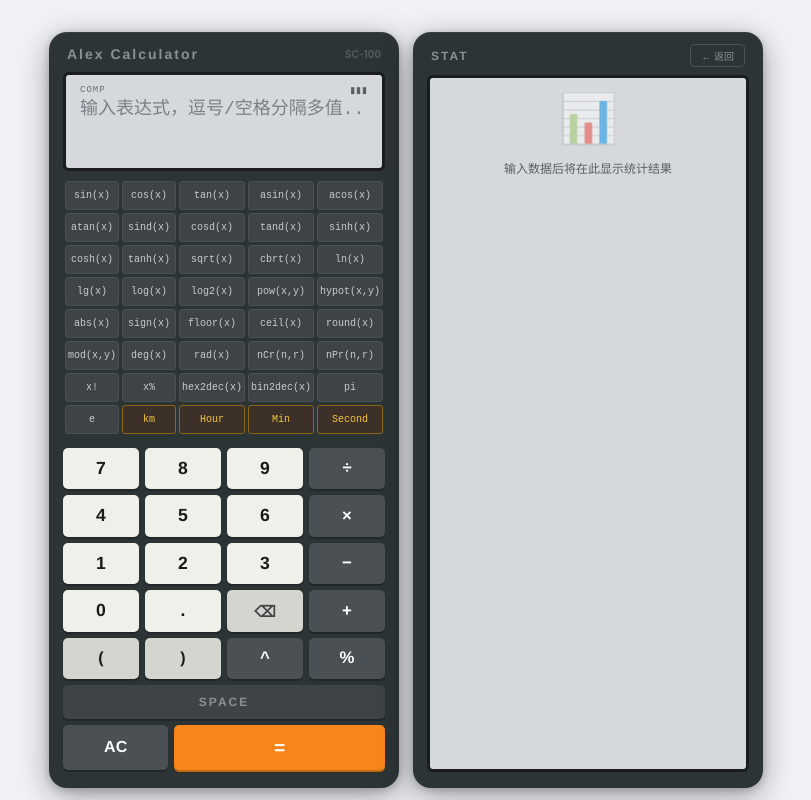
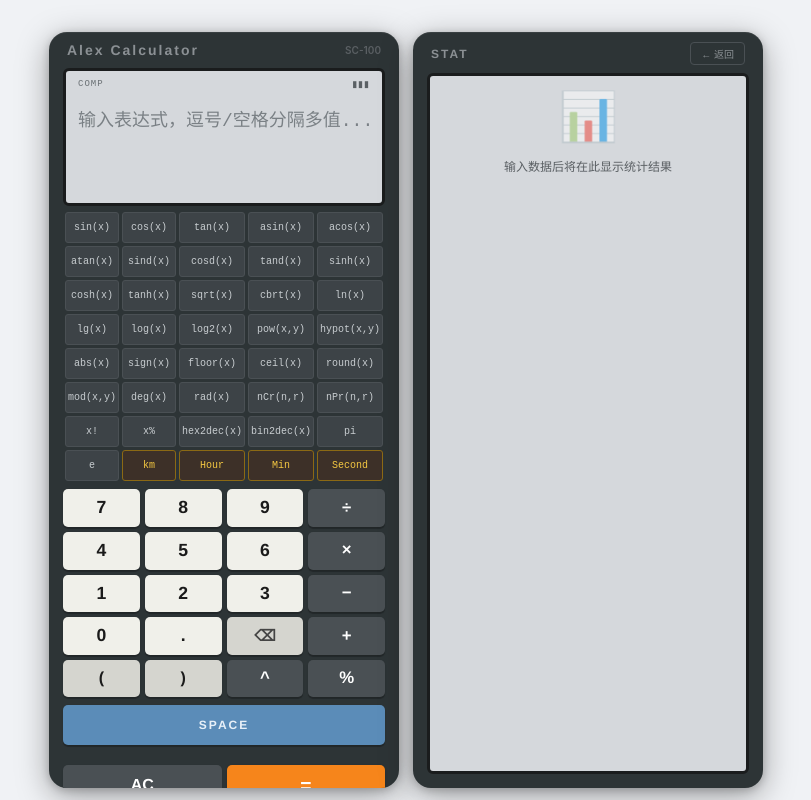
Before and after one commit to alexwoo79/calculator, a Vue app: page / in a window 1280 px wide. Shown: the whole page, without its empty margins (211-1022 px from the left). Built offline with nearby package versions, Linux system fonts and the light colour scheme.

Commit message:
ui updated

```diff
--- a/src/components/Calculator.vue
+++ b/src/components/Calculator.vue
@@ -1,5 +1,5 @@
 <script setup>
-import { ref, computed } from "vue";
+import { ref, computed, onMounted, onUnmounted } from "vue";
 
 const inputText = ref("");
 const numbers = ref([]);
@@ -9,6 +9,7 @@ const copiedIdx = ref(-1);
 const quickPasteText = ref("");
 const displayResult = ref(null);
 const lastInput = ref("");       // 上一次计算的输入
+const lastResultValue = ref(null); // 上一次计算结果（数值，用于连算）
 const aBound = ref(75);
 const bBound = ref(50);
 const cBound = ref(25);
@@ -51,6 +52,74 @@ const resultUnit = computed(() => {
     if (hasTime && !hasDist) return 'h';                     // 纯时间
     if (hasDist && !hasTime) return 'km';                    // 纯距离
     return '';
+});
+
+// ===== 键盘按键反馈 =====
+const activeKey = ref(null); // 当前高亮的按键标识
+let audioCtx = null;
+
+// 物理键盘 → 计算器按键映射
+const keyMap = {
+    '0': '0', '1': '1', '2': '2', '3': '3', '4': '4', '5': '5', '6': '6', '7': '7', '8': '8', '9': '9',
+    '.': '.', ',': '.',
+    '/': '÷', '*': '×', '-': '−', '+': '+',
+    'Backspace': '⌫', 'Delete': '⌫',
+    ' ': 'Space', 'Spacebar': 'Space',
+    'Enter': '=', '=': '=',
+    'Escape': 'AC',
+    '(': '(', ')': ')',
+    '^': '^', '%': '%',
+};
+
+function playClick() {
+    if (!audioCtx) {
+        try { audioCtx = new (window.AudioContext || window.webkitAudioContext)(); } catch { return; }
+    }
+    const osc = audioCtx.createOscillator();
+    const gain = audioCtx.createGain();
+    osc.connect(gain);
+    gain.connect(audioCtx.destination);
+    osc.type = 'sine';
+    osc.frequency.setValueAtTime(1200, audioCtx.currentTime);
+    osc.frequency.exponentialRampToValueAtTime(600, audioCtx.currentTime + 0.06);
+    gain.gain.setValueAtTime(0.12, audioCtx.currentTime);
+    gain.gain.exponentialRampToValueAtTime(0.001, audioCtx.currentTime + 0.08);
+    osc.start(audioCtx.currentTime);
+    osc.stop(audioCtx.currentTime + 0.08);
+}
+
+function onKeyDown(e) {
+    const mapped = keyMap[e.key];
+    if (!mapped) return;
+    e.preventDefault();
+    activeKey.value = mapped;
+    playClick();
+    // 映射到计算器操作
+    if (mapped === '=' || mapped === 'AC' || mapped === '⌫' || mapped === 'Space') {
+        if (mapped === '=') handleKeyboardSubmit();
+        else if (mapped === 'AC') calcClear();
+        else if (mapped === '⌫') inputText.value = inputText.value.slice(0, -1);
+        else if (mapped === 'Space') inputText.value += ' ';
+    } else {
+        inputText.value += mapped === '÷' ? '/' : mapped === '×' ? '*' : mapped === '−' ? '-' : mapped;
+    }
+}
+
+function onKeyUp(e) {
+    const mapped = keyMap[e.key];
+    if (mapped && activeKey.value === mapped) {
+        activeKey.value = null;
+    }
+}
+
+onMounted(() => {
+    window.addEventListener('keydown', onKeyDown);
+    window.addEventListener('keyup', onKeyUp);
+});
+
+onUnmounted(() => {
+    window.removeEventListener('keydown', onKeyDown);
+    window.removeEventListener('keyup', onKeyUp);
 });
 
 // 计算器按键处理
@@ -87,6 +156,7 @@ function calcClear() {
     errorMsg.value = '';
     displayResult.value = null;
     lastInput.value = '';
+    lastResultValue.value = null;
     numbers.value = [];
 }
 
@@ -255,6 +325,7 @@ function clearResults() {
     numbers.value = [];
     errorMsg.value = "";
     displayResult.value = null;
+    lastResultValue.value = null;
 }
 
 // 历史记录点击复用
@@ -428,15 +499,27 @@ function insertHint(hint) {
 // 键盘输入处理
 function handleKeyboardSubmit() {
     errorMsg.value = "";
+    const input = inputText.value.trim();
+
+    // 无输入但有上次结果 → 直接复用结果
+    if (!input && lastResultValue.value !== null) {
+        return;
+    }
+    if (!input) return;
+
+    // 有上次结果且输入以运算符开头 → 连算
+    let expr = input;
+    if (lastResultValue.value !== null && /^[+\-*/^%]/.test(input)) {
+        expr = String(lastResultValue.value) + ' ' + input;
+    }
+
     displayResult.value = null;
-    const input = inputText.value.trim();
-    if (!input) return;
 
     try {
         const nums = [];
         // 包含逗号或换行 → 直接按分隔符处理
-        if (/[,\n]/.test(input)) {
-            const tokens = input.split(/[,\s\n]+/);
+        if (/[,\n]/.test(expr)) {
+            const tokens = expr.split(/[,\s\n]+/);
             for (const token of tokens) {
                 if (!token) continue;
                 nums.push(evaluateSingle(token));
@@ -444,10 +527,10 @@ function handleKeyboardSubmit() {
         } else {
             // 先尝试将整行作为一个表达式求值（如 "1 + 3"）
             try {
-                nums.push(evaluateSingle(input));
+                nums.push(evaluateSingle(expr));
             } catch {
                 // 整行求值失败，按空格分割逐个求值（如 "1 2 3"）
-                const tokens = input.split(/\s+/);
+                const tokens = expr.split(/\s+/);
                 for (const token of tokens) {
                     if (!token) continue;
                     nums.push(evaluateSingle(token));
@@ -458,11 +541,19 @@ function handleKeyboardSubmit() {
             errorMsg.value = "未解析到有效的数字";
             return;
         }
+        // 有上次结果且非运算符开头 → 多值输入将结果纳入数组首位
+        if (lastResultValue.value !== null && !/^[+\-*/^%]/.test(input)) {
+            if (/[,\n]/.test(input) || nums.length > 1) {
+                nums.unshift(lastResultValue.value);
+                expr = String(lastResultValue.value) + ', ' + input;
+            }
+        }
         numbers.value = nums;
-        addHistory("键盘", inputText.value, nums);
-        lastInput.value = inputText.value;
+        addHistory("键盘", expr, nums);
+        lastInput.value = expr;
         // 屏幕显示总和
         const sum = nums.reduce((a, b) => a + b, 0);
+        lastResultValue.value = nums.length > 1 ? sum : nums[0];
         displayResult.value = nums.length > 1 ? formatNum(sum) : formatNum(nums[0]);
         inputText.value = "";
     } catch (err) {
@@ -507,30 +598,32 @@ function formatNum(n) {
                         <span class="status-mem" v-if="history.length">M</span>
                         <span class="status-bat">▮▮▮</span>
                     </div>
-                    <div class="screen-expr" v-if="displayResult && lastInput">
-                        {{ lastInput }}
+                    <div class="screen-expr" :class="{ 'screen-hidden': !(displayResult && lastInput) }">
+                        {{ lastInput || '\u00A0' }}
                     </div>
                     <div class="screen-input">
-                        <input v-model="inputText" class="screen-input-field" placeholder="输入表达式，逗号/空格分隔多值..."
-                            @keyup.enter="handleKeyboardSubmit" />
+                        <input v-model="inputText" class="screen-input-field"
+                            :placeholder="displayResult ? '' : '输入表达式，逗号/空格分隔多值...'"
+                            @keydown.space.prevent="inputText += ' '" @keyup.enter="handleKeyboardSubmit" />
                     </div>
                     <div class="screen-output">
                         <div class="output-row">
-                            <span v-if="displayResult" class="output-value">{{ displayResult }}<span v-if="resultUnit"
+                            <span v-show="displayResult" class="output-value">{{ displayResult }}<span v-if="resultUnit"
                                     class="output-unit"> {{ resultUnit }}</span></span>
-                            <span v-else-if="previewResult" class="output-value dim">{{ previewResult.value }}</span>
-                            <span v-if="displayResult && paceText" class="output-pace" @click="showPace = !showPace"
+                            <span v-show="!displayResult && previewResult" class="output-value dim">{{
+                                previewResult?.value || '\u00A0' }}</span>
+                            <span v-show="displayResult && paceText" class="output-pace" @click="showPace = !showPace"
                                 title="点击切换配速显示">{{ paceText }}</span>
                         </div>
-                        <span v-if="errorMsg" class="output-error">{{ errorMsg }}</span>
+                        <span v-show="errorMsg" class="output-error">{{ errorMsg }}</span>
                     </div>
-                    <div class="screen-stats" v-if="stats">
-                        <span>n={{ stats.count }}</span>
-                        <span>Σ={{ formatNum(stats.sum) }}</span>
-                        <span>x̄={{ formatNum(stats.avg) }}</span>
-                        <span>σ={{ formatNum(stats.stddev) }}</span>
-                        <span>min={{ formatNum(stats.min) }}</span>
-                        <span>max={{ formatNum(stats.max) }}</span>
+                    <div class="screen-stats" :class="{ 'screen-hidden': !stats }">
+                        <span>n={{ stats?.count ?? '-' }}</span>
+                        <span>Σ={{ stats ? formatNum(stats.sum) : '-' }}</span>
+                        <span>x̄={{ stats ? formatNum(stats.avg) : '-' }}</span>
+                        <span>σ={{ stats ? formatNum(stats.stddev) : '-' }}</span>
+                        <span>min={{ stats ? formatNum(stats.min) : '-' }}</span>
+                        <span>max={{ stats ? formatNum(stats.max) : '-' }}</span>
                     </div>
                 </div>
 
@@ -548,15 +641,19 @@ function formatNum(n) {
                                 'calc-op': ['÷', '×', '−', '+', '^', '%'].includes(key),
                                 'calc-paren': key === '(' || key === ')',
                                 'calc-del': key === '⌫',
+                                'calc-pressed': activeKey === key,
                             }" @click="calcKeyTap(key)">{{ key }}</button>
                         </template>
                     </div>
                     <div class="calc-space-row">
-                        <button class="calc-btn calc-space" @click="calcKeyTap('Space')">SPACE</button>
+                        <button class="calc-btn calc-space" :class="{ 'calc-pressed': activeKey === 'Space' }"
+                            @click="calcKeyTap('Space')">SPACE</button>
                     </div>
                     <div class="calc-bottom-row" :class="{ 'has-detail': stats }">
-                        <button class="calc-btn calc-clear" @click="calcClear">AC</button>
-                        <button class="calc-btn calc-equals" @click="handleKeyboardSubmit">=</button>
+                        <button class="calc-btn calc-clear" :class="{ 'calc-pressed': activeKey === 'AC' }"
+                            @click="calcClear">AC</button>
+                        <button class="calc-btn calc-equals" :class="{ 'calc-pressed': activeKey === '=' }"
+                            @click="handleKeyboardSubmit">=</button>
                         <button v-if="stats" class="calc-btn calc-detail" @click="showStats = true">DETAIL</button>
                     </div>
                 </div>
@@ -720,15 +817,14 @@ function formatNum(n) {
     max-width: 350px;
     background: #2d3436;
     border-radius: 18px;
-    padding: 14px 14px 18px;
+    padding: 10px 14px 6px;
     box-shadow:
         0 8px 32px rgba(0, 0, 0, .35),
         0 2px 8px rgba(0, 0, 0, .2),
         inset 0 1px 0 rgba(255, 255, 255, .06);
     display: flex;
     flex-direction: column;
-    overflow-y: auto;
-    overflow-x: visible;
+    overflow: hidden;
 }
 
 .calc-brand {
@@ -770,12 +866,14 @@ function formatNum(n) {
     background: #d5d8dc;
     border: 3px solid #1a1c1d;
     border-radius: 6px;
-    padding: 10px 14px 10px;
-    margin-bottom: 10px;
-    flex: 1;
+    padding: 8px 12px 6px;
+    margin-bottom: 6px;
+    flex: 0 0 auto;
     display: flex;
     flex-direction: column;
     font-family: "Courier New", "SF Mono", "Fira Code", monospace;
+    min-height: 0;
+    max-height: 150px;
 }
 
 .screen-status {
@@ -814,6 +912,11 @@ function formatNum(n) {
     overflow: hidden;
     text-overflow: ellipsis;
     white-space: nowrap;
+    min-height: 18px;
+}
+
+.screen-hidden {
+    visibility: hidden;
 }
 
 .screen-input-field {
@@ -834,7 +937,7 @@ function formatNum(n) {
 
 .screen-output {
     text-align: right;
-    min-height: 28px;
+    min-height: 32px;
     margin-top: 4px;
 }
 
@@ -895,6 +998,7 @@ function formatNum(n) {
     letter-spacing: .3px;
     padding-top: 4px;
     border-top: 1px solid #c0c4c8;
+    min-height: 22px;
 }
 
 /* ---- 预设函数矩阵 ---- */
@@ -902,10 +1006,11 @@ function formatNum(n) {
     display: grid;
     grid-template-columns: repeat(5, 1fr);
     gap: 3px;
-    margin-bottom: 10px;
+    margin-bottom: 6px;
     padding: 0 2px;
     overflow: visible;
     z-index: 5;
+    flex-shrink: 0;
 }
 
 .hint-tag {
@@ -913,7 +1018,7 @@ function formatNum(n) {
     display: flex;
     align-items: center;
     justify-content: center;
-    padding: 8px 2px;
+    padding: 9px 2px;
     font-size: 10px;
     overflow: visible;
     text-overflow: ellipsis;
@@ -1681,13 +1786,14 @@ tr.grade-D .col-grade {
     max-width: 350px;
     background: #2d3436;
     border-radius: 18px;
-    padding: 12px 14px 16px;
+    padding: 10px 14px 14px;
     box-shadow:
         0 8px 32px rgba(0, 0, 0, .35),
         0 2px 8px rgba(0, 0, 0, .2),
         inset 0 1px 0 rgba(255, 255, 255, .06);
     display: flex;
     flex-direction: column;
+    overflow: hidden;
 }
 
 .info-top-bar {
@@ -1727,9 +1833,10 @@ tr.grade-D .col-grade {
     border: 3px solid #1a1c1d;
     border-radius: 6px;
     padding: 10px 12px;
-    overflow-y: auto;
+    overflow: hidden;
     font-size: 12px;
     color: #333;
+    min-height: 0;
 }
 
 .info-empty {
@@ -2047,20 +2154,21 @@ tr.grade-D .col-grade {
 
 /* ====== 主键盘 Casio 按键 ====== */
 .calc-keypad {
-    margin-top: 4px;
+    margin-top: 2px;
+    flex-shrink: 0;
 }
 
 .calc-grid {
     display: grid;
     grid-template-columns: repeat(4, 1fr);
-    gap: 6px;
-    margin-bottom: 6px;
+    gap: 5px;
+    margin-bottom: 5px;
 }
 
 .calc-bottom-row {
     display: grid;
-    grid-template-columns: 1fr 2fr;
-    gap: 6px;
+    grid-template-columns: 1fr 1fr;
+    gap: 5px;
 }
 
 .calc-bottom-row.has-detail {
@@ -2084,7 +2192,7 @@ tr.grade-D .col-grade {
     -webkit-tap-highlight-color: transparent;
     touch-action: manipulation;
     user-select: none;
-    padding: 12px 4px;
+    padding: 10px 4px;
     line-height: 1;
     box-shadow: 0 2px 0 rgba(0, 0, 0, .2), 0 1px 2px rgba(0, 0, 0, .1);
 }
@@ -2128,17 +2236,18 @@ tr.grade-D .col-grade {
 }
 
 .calc-space-row {
-    margin-bottom: 6px;
+    margin-top: 8px;
+    margin-bottom: 20px;
 }
 
 .calc-btn.calc-space {
     width: 100%;
     border-radius: 5px;
-    background-color: #3d4347;
-    color: #8b9094;
+    background-color: #5b8cb8;
+    color: #e8f0f8;
     font-size: .75rem;
     font-weight: 600;
-    padding: 11px 4px;
+    padding: 14px 4px;
     letter-spacing: 2px;
 }
 
@@ -2148,7 +2257,7 @@ tr.grade-D .col-grade {
     font-size: 1rem;
     font-weight: 700;
     border-radius: 5px;
-    padding: 13px 4px;
+    padding: 11px 4px;
 }
 
 .calc-btn.calc-equals {
@@ -2157,7 +2266,7 @@ tr.grade-D .col-grade {
     font-size: 1.2rem;
     font-weight: 700;
     border-radius: 5px;
-    padding: 13px 4px;
+    padding: 11px 4px;
     box-shadow: 0 2px 0 #c26910, 0 1px 3px rgba(0, 0, 0, .15);
 }
 
@@ -2167,8 +2276,15 @@ tr.grade-D .col-grade {
     font-size: .8rem;
     font-weight: 700;
     border-radius: 5px;
-    padding: 13px 4px;
+    padding: 11px 4px;
     box-shadow: 0 2px 0 rgba(0, 0, 0, .2);
+}
+
+/* 键盘/触控按下反馈 */
+.calc-btn.calc-pressed {
+    filter: brightness(.7);
+    transform: translateY(2px);
+    box-shadow: 0 0 0 rgba(0, 0, 0, .1);
 }
 
 .calc-btn.calc-detail:active {
```
